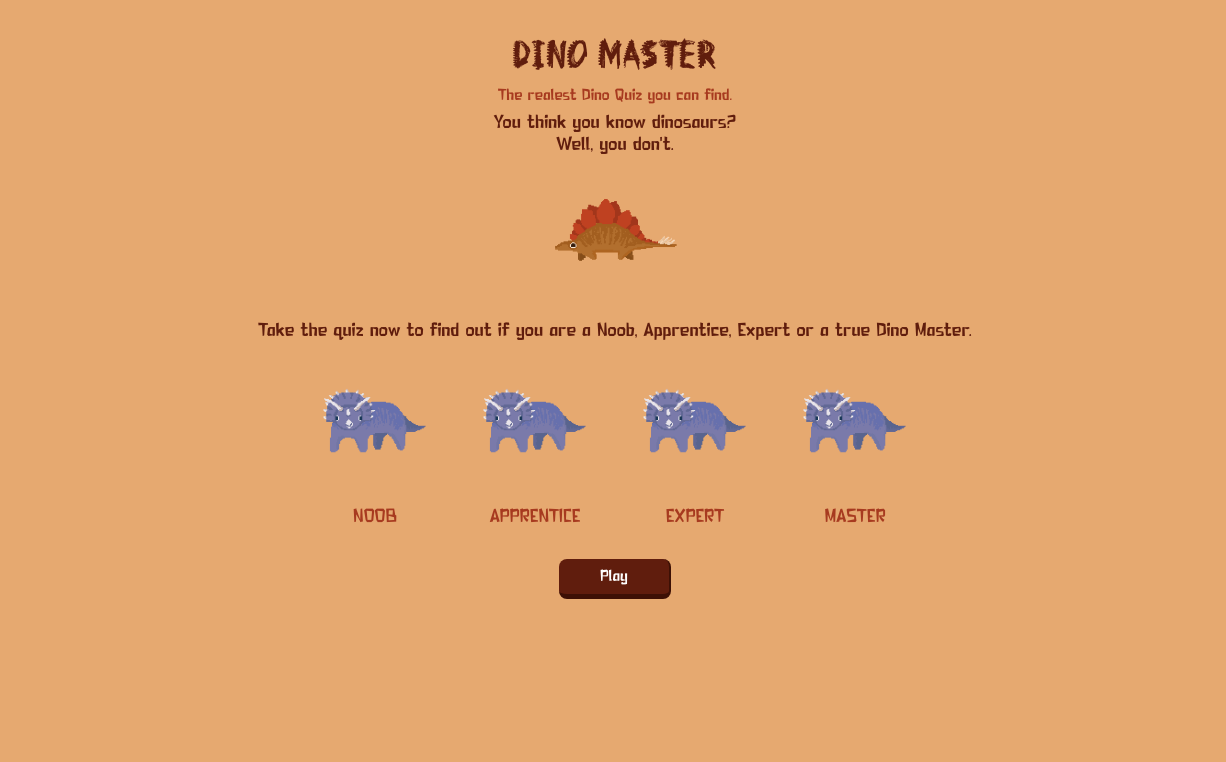
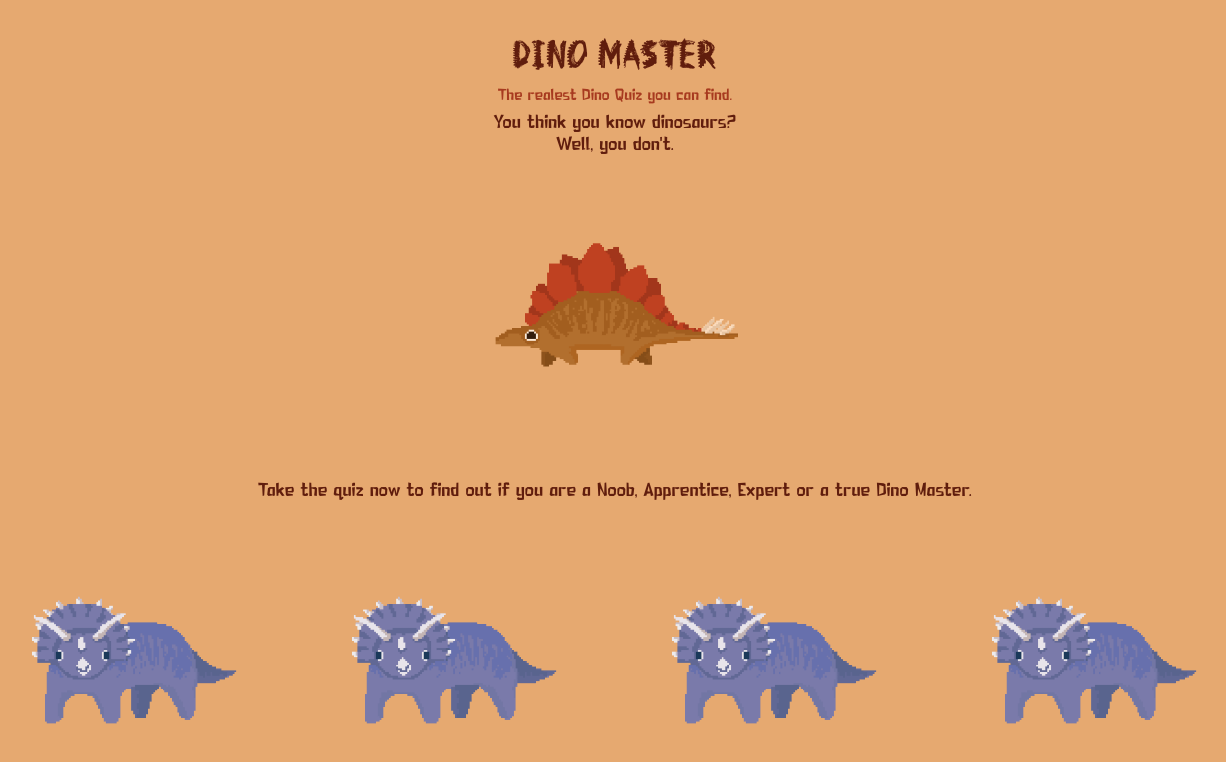
Before and after one commit to valudollar/dino-master, a React (Vite) app: page / in a window 1536 px wide. Shown: the top 762 px of the page, without its empty margins (153-1379 px from the left). Built offline with nearby package versions, Linux system fonts and the light colour scheme.

Commit message:
scale gif on large screen

```diff
--- a/src/App.css
+++ b/src/App.css
@@ -160,5 +160,9 @@ h1 {
   margin: 0rem;
 }
 
-@media screen and (max-width: 600px) {
+@media screen and (min-width: 1400px) {
+  .gifcontainer {
+    height: 20rem;
+    width: 20rem;
+  }
 }
--- a/src/index.css
+++ b/src/index.css
@@ -14,7 +14,7 @@ html {
   margin: 0px;
   padding: 0px;
   overflow-x: hidden !important;
-  display: flex;
+  /* display: flex; */
   font-family: "Dinosaur3";
   font-weight: 500;
   color: #601d0d;
```
